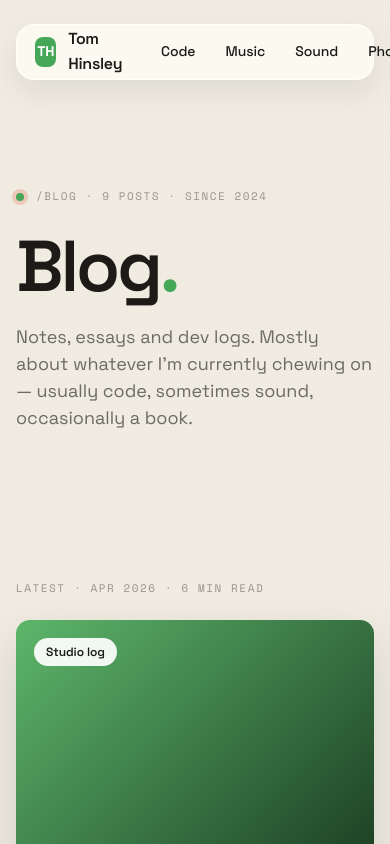
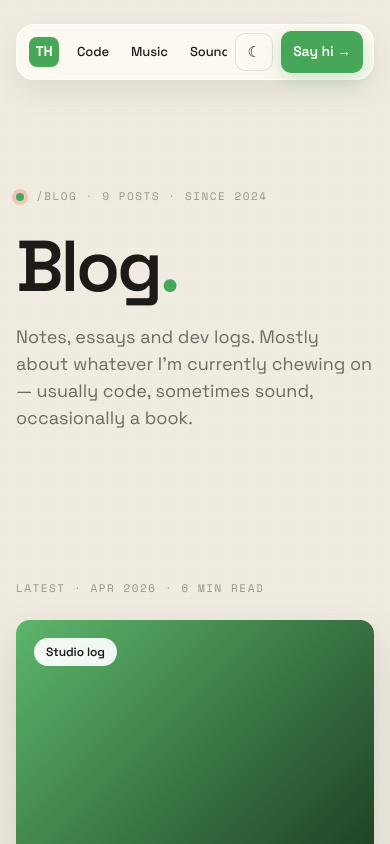
Before and after one commit to tmhnsly/portfolio, a Next.js app: page /blog in a window 390 px wide. Shown: the top 844 px of the page. Built offline with nearby package versions, Linux system fonts and the light colour scheme.

Commit message:
feat(responsive): tablet + mobile layouts across nav, timeline, footer, grids
Co-Authored-By: Claude Sonnet 4.6 <noreply@anthropic.com>

```diff
--- a/src/app/blog/[slug]/page.module.scss
+++ b/src/app/blog/[slug]/page.module.scss
@@ -35,9 +35,13 @@
 /* ── Prev / Next ── */
 .prevNext {
   display: grid;
-  grid-template-columns: 1fr 1fr;
+  grid-template-columns: 1fr;
   gap: var(--space-4);
   padding: var(--space-10) 0;
+
+  @include tablet-up {
+    grid-template-columns: 1fr 1fr;
+  }
 }
 
 .navCard {
--- a/src/components/about/Timeline/Timeline.module.scss
+++ b/src/components/about/Timeline/Timeline.module.scss
@@ -30,8 +30,13 @@
   position: absolute;
   top: 0;
   bottom: 0;
-  left: calc(200px + var(--space-7) + 20px);
+  /* mobile: aligned to mobile marker centre (11px = half of 22px marker col) */
+  left: 11px;
   width: 1px;
+
+  @include tablet-up {
+    left: calc(200px + var(--space-7) + 20px);
+  }
 
   @include reduced-motion {
     display: none;
@@ -46,19 +51,23 @@
 }
 
 .item {
+  /* Mobile: two-column — 22px marker rail + content */
   display: grid;
-  grid-template-columns: 200px 40px 1fr;
-  gap: var(--space-7);
+  grid-template-columns: 22px 1fr;
+  gap: var(--space-4);
   align-items: start;
   padding-bottom: var(--space-9);
 
-  @media (max-width: 767px) {
-    grid-template-columns: 1fr;
-    gap: var(--space-3);
+  @include tablet-up {
+    grid-template-columns: 200px 40px 1fr;
+    gap: var(--space-7);
   }
 }
 
 .year {
+  /* On mobile the year moves into .content as a label above the role;
+     on tablet+ it stays in the left column */
+  display: none;
   text-align: right;
   padding-top: 6px;
   font-family: var(--font-mono);
@@ -67,8 +76,9 @@
   letter-spacing: 0.06em;
   text-transform: uppercase;
 
-  @media (max-width: 767px) {
-    text-align: left;
+  @include tablet-up {
+    display: block;
+    text-align: right;
   }
 }
 
@@ -76,10 +86,7 @@
   display: flex;
   justify-content: center;
   padding-top: 6px;
-
-  @media (max-width: 767px) {
-    display: none;
-  }
+  /* On mobile: first column, holds the marker centred on the 22px rail */
 }
 
 .marker {
@@ -94,6 +101,23 @@
 
 .content {
   padding-top: 2px;
+  /* On mobile the .year is hidden in the grid left-col, so we show it inline
+     at the top of the content block */
+}
+
+/* Mobile-only year label, rendered above role inside the content column */
+.yearMobile {
+  display: block;
+  font-family: var(--font-mono);
+  font-size: var(--fs-mono);
+  color: var(--text);
+  letter-spacing: 0.06em;
+  text-transform: uppercase;
+  margin-bottom: var(--space-2);
+
+  @include tablet-up {
+    display: none;
+  }
 }
 
 .role {
--- a/src/components/about/Timeline/Timeline.tsx
+++ b/src/components/about/Timeline/Timeline.tsx
@@ -33,6 +33,7 @@ function Item({ entry, index }: { entry: TimelineEntry; index: number }) {
         />
       </div>
       <div className={styles.content}>
+        <span className={styles.yearMobile}>{entry.period}</span>
         <div className={styles.role}>
           {entry.role} <span className={styles.place}>· {entry.place}</span>
         </div>
--- a/src/components/home/RecentWork/RecentWork.module.scss
+++ b/src/components/home/RecentWork/RecentWork.module.scss
@@ -16,7 +16,8 @@
 .chips { display: flex; gap: 5px; flex-wrap: wrap; margin-top: var(--space-3); }
 .date { font-family: var(--font-mono); font-size: var(--fs-mono-s); color: var(--text-muted); white-space: nowrap; }
 .thumbs { display: flex; flex-direction: column; gap: var(--space-4); }
-.thumb { display: grid; grid-template-columns: 140px 1fr; gap: var(--space-4); align-items: center;
+.thumb { display: grid; grid-template-columns: 100px 1fr; gap: var(--space-4); align-items: center;
+  @include tablet-up { grid-template-columns: 140px 1fr; }
   padding: 10px; border-radius: var(--radius-xl); border: 1px solid var(--surface-edge); background: var(--surface-soft); }
 .pillSm { position: absolute; left: 8px; top: 8px; z-index: 2; }
 .thumbTitle { font-family: var(--font-display); font-size: var(--fs-h4); font-weight: 600; letter-spacing: -0.025em; color: var(--text); }
--- a/src/components/layout/Footer/Footer.module.scss
+++ b/src/components/layout/Footer/Footer.module.scss
@@ -1,3 +1,5 @@
+@use '../../../styles/mixins/breakpoints' as *;
+
 .footer { padding-block: var(--space-12) var(--space-8); }
 .rules {
   border-top: 1px solid var(--rule);
@@ -8,18 +10,33 @@
 .item {
   display: inline-flex; align-items: center; gap: var(--space-6);
   margin-right: var(--space-6);
-  font-family: var(--font-display); font-size: 88px; font-weight: 600;
+  font-family: var(--font-display);
+  font-size: clamp(40px, 12vw, 88px);
+  font-weight: 600;
   letter-spacing: -0.05em; line-height: 1; color: var(--text); white-space: nowrap;
 }
 .dot { color: var(--accent); font-size: 24px; }
 .grid {
   padding-top: var(--space-7);
-  display: grid; grid-template-columns: 1.4fr 1fr 1fr 1fr 1fr; gap: var(--space-7);
+  display: grid;
+  grid-template-columns: 1fr 1fr;
+  gap: var(--space-6);
   font-family: var(--font-display); font-size: var(--fs-caption); color: var(--text-soft); line-height: 1.6;
+
+  @include tablet-up {
+    grid-template-columns: 1.4fr 1fr 1fr 1fr 1fr;
+    gap: var(--space-7);
+  }
 }
 .label {
   color: var(--text); font-family: var(--font-mono); font-size: var(--fs-mono-xs);
   letter-spacing: var(--ls-eyebrow); text-transform: uppercase; margin-bottom: var(--space-2);
 }
 .col p { margin: 0; }
-.right { text-align: right; }
+.right {
+  text-align: left;
+
+  @include tablet-up {
+    text-align: right;
+  }
+}
--- a/src/components/layout/Nav/Nav.module.scss
+++ b/src/components/layout/Nav/Nav.module.scss
@@ -1,39 +1,95 @@
 @use '../../../styles/mixins/glass' as *;
+@use '../../../styles/mixins/breakpoints' as *;
 
 .header { position: sticky; top: 0; z-index: 10; padding-block: var(--space-6); }
 .bar {
-  display: flex; align-items: center; justify-content: space-between; gap: var(--space-4);
-  height: 56px; padding: 10px 14px 10px 18px;
+  display: flex; align-items: center; justify-content: space-between; gap: var(--space-2);
+  height: 56px; padding: 10px 10px 10px 12px;
   border-radius: var(--radius-2xl);
   @include glass;
   box-shadow: var(--shadow-md);
   font-family: var(--font-display);
+  min-width: 0; /* prevent overflow */
+
+  @include tablet-up {
+    gap: var(--space-4);
+    padding: 10px 14px 10px 18px;
+  }
 }
-.brand { display: flex; align-items: center; gap: var(--space-3); }
+.brand { display: flex; align-items: center; gap: var(--space-3); flex-shrink: 0; }
 .monogram {
   width: 30px; height: 30px; border-radius: var(--radius-md);
   background: var(--accent); color: #fff;
   display: inline-flex; align-items: center; justify-content: center;
   font-weight: 700; font-size: 14px; letter-spacing: -0.02em;
+  flex-shrink: 0;
 }
-.name { font-size: 16px; font-weight: 600; letter-spacing: -0.02em; color: var(--text); }
-.items { display: flex; align-items: center; gap: 2px; }
+.name {
+  font-size: 16px; font-weight: 600; letter-spacing: -0.02em; color: var(--text);
+  display: none;
+
+  @include tablet-up {
+    display: block;
+  }
+}
+.items {
+  display: flex; align-items: center; gap: 2px;
+  overflow-x: auto;
+  flex-wrap: nowrap;
+  scrollbar-width: none;
+  min-width: 0;
+  flex: 1;
+
+  &::-webkit-scrollbar { display: none; }
+
+  @include tablet-up {
+    overflow-x: visible;
+    flex: unset;
+  }
+}
 .item {
-  display: inline-block; padding: 9px 14px; border-radius: var(--radius-lg);
-  font-size: 14px; font-weight: 500; letter-spacing: -0.005em; color: var(--text);
+  display: inline-block; padding: 9px 10px; border-radius: var(--radius-lg);
+  font-size: 13px; font-weight: 500; letter-spacing: -0.005em; color: var(--text);
   transition: background var(--duration-fast) var(--ease-standard);
+  white-space: nowrap; flex-shrink: 0;
+
+  @include tablet-up {
+    padding: 9px 14px;
+    font-size: 14px;
+  }
 }
 .item:hover { background: var(--surface-soft); }
 .active, .active:hover { background: var(--text); color: var(--bg); }
-.actions { display: flex; align-items: center; gap: var(--space-2); }
+.actions { display: flex; align-items: center; gap: var(--space-2); flex-shrink: 0; }
 .toggle {
   width: 38px; height: 38px; border-radius: var(--radius-lg);
   border: 1px solid var(--rule-soft); color: var(--text);
   display: inline-flex; align-items: center; justify-content: center; font-size: 15px;
+  flex-shrink: 0;
 }
 .cta {
-  padding: 10px 16px; border-radius: var(--radius-lg);
+  padding: 10px 12px; border-radius: var(--radius-lg);
   background: var(--accent); color: var(--text-on-accent);
   font-weight: 600; font-size: 14px; letter-spacing: -0.005em; white-space: nowrap;
   box-shadow: 0 6px 18px color-mix(in srgb, var(--accent) 27%, transparent);
+  flex-shrink: 0;
+
+  @include tablet-up {
+    padding: 10px 16px;
+  }
 }
+/* Mobile: show short label; desktop: show full email */
+.ctaShort {
+  display: inline;
+
+  @include tablet-up {
+    display: none;
+  }
+}
+.ctaFull {
+  display: none;
+
+  @include tablet-up {
+    display: inline;
+  }
+}
--- a/src/components/layout/Nav/Nav.tsx
+++ b/src/components/layout/Nav/Nav.tsx
@@ -45,7 +45,10 @@ export function Nav({ active }: NavProps) {
             >
               {theme === 'dark' ? '☀' : '☾'}
             </button>
-            <a className={styles.cta} href={`mailto:${SITE.email}`}>{SITE.email} →</a>
+            <a className={styles.cta} href={`mailto:${SITE.email}`}>
+              <span className={styles.ctaFull}>{SITE.email} →</span>
+              <span className={styles.ctaShort} aria-hidden="true">Say hi →</span>
+            </a>
           </div>
         </nav>
       </Container>
--- a/src/components/project/ProjectHero/ProjectHero.module.scss
+++ b/src/components/project/ProjectHero/ProjectHero.module.scss
@@ -8,6 +8,7 @@
   display: flex;
   align-items: center;
   gap: var(--space-3);
+  flex-wrap: wrap;
   font-family: var(--font-mono);
   font-size: var(--fs-caption);
   color: var(--text-muted);
```
